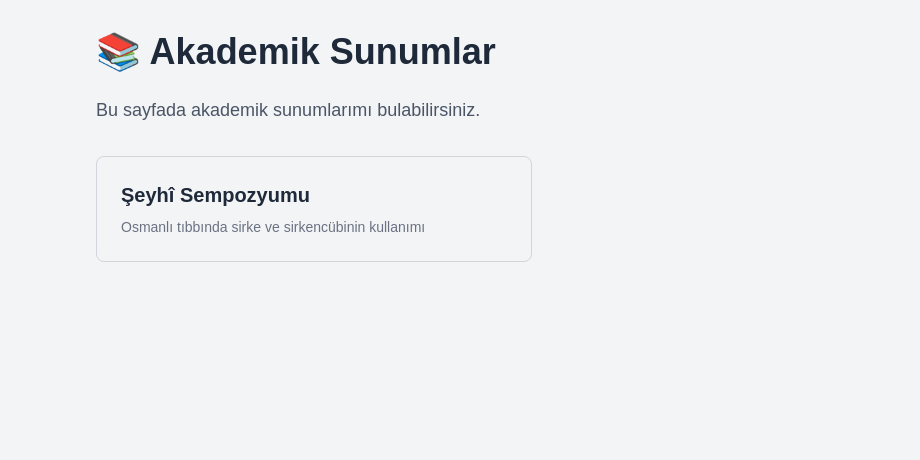
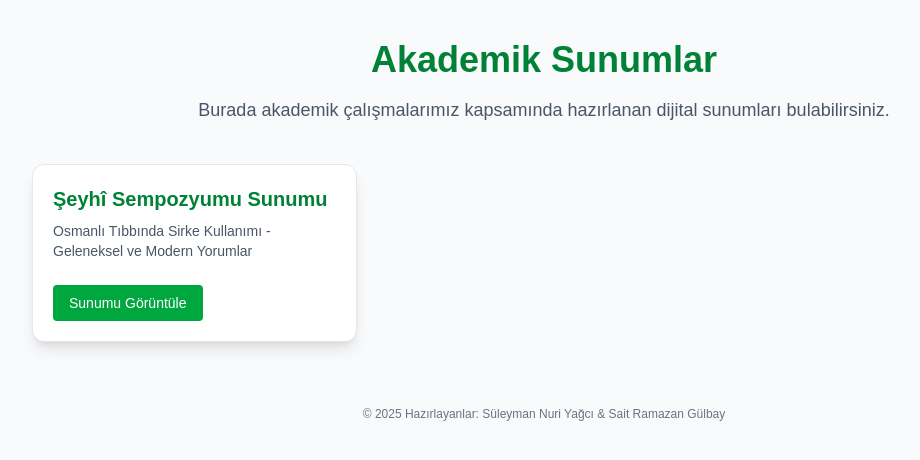
Before and after one commit to srgulbay/akademik, a Next.js app: page / in a window 1280 px wide. Shown: the top 460 px of the page, without its empty margins (96-1016 px from the left). Built offline with nearby package versions, Linux system fonts and the light colour scheme.

Commit message:
Ana sayfa düzeltildi ve başlık hatası giderildi

```diff
--- a/src/app/page.tsx
+++ b/src/app/page.tsx
@@ -1,22 +1,42 @@
-import Link from 'next/link';
+// src/app/page.tsx
+
+import Link from "next/link";
 
 export default function Home() {
   return (
-    <main className="min-h-screen bg-gray-100 text-gray-800 p-8">
-      <div className="max-w-4xl mx-auto">
-        <h1 className="text-4xl font-bold mb-6">📚 Akademik Sunumlar</h1>
-        <p className="mb-8 text-lg text-gray-600">Bu sayfada akademik sunumlarımı bulabilirsiniz.</p>
+    <main className="min-h-screen bg-gray-50 dark:bg-gray-900 text-gray-800 dark:text-gray-100 py-10 px-6">
+      <div className="max-w-5xl mx-auto">
+        <h1 className="text-4xl font-bold mb-4 text-center text-green-700 dark:text-green-300">
+          Akademik Sunumlar
+        </h1>
+        <p className="text-center text-lg mb-10 text-gray-600 dark:text-gray-400">
+          Burada akademik çalışmalarımız kapsamında hazırlanan dijital sunumları
+          bulabilirsiniz.
+        </p>
 
-        <div className="grid grid-cols-1 md:grid-cols-2 gap-6">
-          <Link
-            href="/Sunumlar/Seyhi-Sempozyum/sunum.html"
-            className="block border border-gray-300 rounded-lg p-6 hover:bg-green-50 hover:shadow-lg transition"
-          >
-            <h2 className="text-xl font-semibold mb-2">Şeyhî Sempozyumu</h2>
-            <p className="text-sm text-gray-500">Osmanlı tıbbında sirke ve sirkencübinin kullanımı</p>
-          </Link>
+        <div className="grid grid-cols-1 sm:grid-cols-2 lg:grid-cols-3 gap-6">
+          {/* Sunum Kartı 1 */}
+          <div className="bg-white dark:bg-gray-800 rounded-xl shadow-lg p-5 hover:shadow-2xl transition-all duration-300 border border-gray-200 dark:border-gray-700">
+            <h2 className="text-xl font-semibold mb-2 text-green-700 dark:text-green-300">
+              Şeyhî Sempozyumu Sunumu
+            </h2>
+            <p className="text-sm text-gray-600 dark:text-gray-400 mb-4">
+              Osmanlı Tıbbında Sirke Kullanımı - Geleneksel ve Modern Yorumlar
+            </p>
+            <Link
+              href="/Sunumlar/Seyhi-Sempozyum/SUNUM.html"
+              target="_blank"
+              className="inline-block mt-2 px-4 py-2 bg-green-600 text-white text-sm rounded hover:bg-green-700 transition-colors"
+            >
+              Sunumu Görüntüle
+            </Link>
+          </div>
 
-          {/* Yeni sunumlar eklendikçe buraya yeni <Link /> bileşenleri eklenebilir */}
+          {/* Yeni sunumlar eklendikçe aşağıya yeni kartlar eklenebilir */}
+        </div>
+
+        <div className="mt-16 text-center text-xs text-gray-500 dark:text-gray-600">
+          © {new Date().getFullYear()} Hazırlayanlar: Süleyman Nuri Yağcı & Sait Ramazan Gülbay
         </div>
       </div>
     </main>
```
